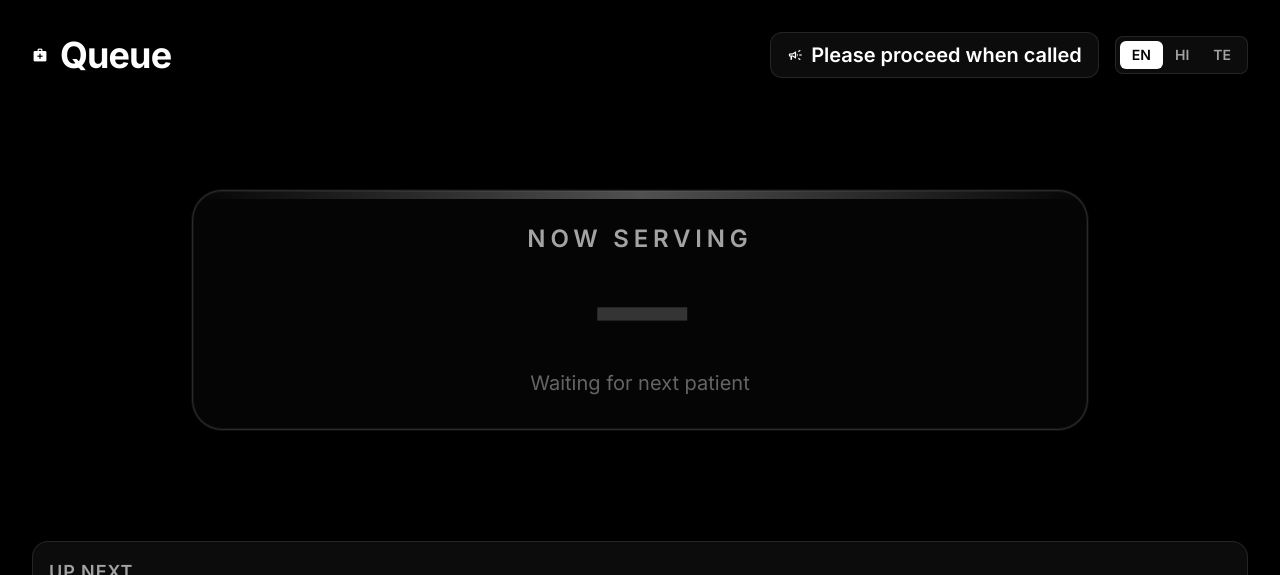
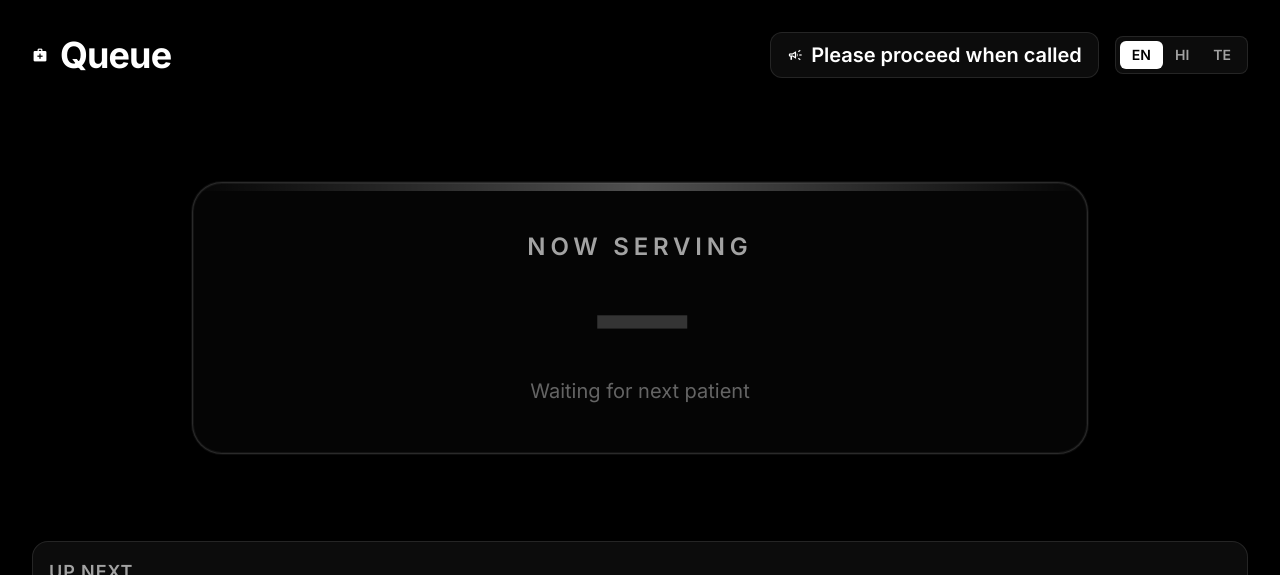
Before and after one commit to AnveshCheela/QueueFlow, a React (Vite) app in the folder client/: page /display/1 in a window 1280 px wide. Shown: the top 575 px of the page. Built offline with nearby package versions, Linux system fonts and the light colour scheme; no server answers.

Commit message:
Fix Public Display vertical overlap on small heights by enabling scroll

```diff
--- a/client/src/pages/PublicDisplayPage.jsx
+++ b/client/src/pages/PublicDisplayPage.jsx
@@ -140,12 +140,12 @@ export default function PublicDisplayPage() {
   }
 
   return (
-    <div className="w-screen h-screen flex flex-col text-on-surface relative overflow-hidden" style={{ fontFamily: "'Inter', sans-serif" }}>
+    <div className="w-full min-h-screen flex flex-col text-on-surface relative overflow-x-hidden" style={{ fontFamily: "'Inter', sans-serif" }}>
       {/* CSS-only animated background */}
-      <div className="absolute inset-0 bg-background -z-10" />
+      <div className="fixed inset-0 bg-background -z-10" />
 
       {/* Main Container */}
-      <div className="flex flex-col h-screen w-full max-w-[1920px] mx-auto p-4 md:p-8 relative z-10">
+      <div className="flex flex-col min-h-screen w-full max-w-[1920px] mx-auto p-4 md:p-8 relative z-10">
         {/* Header */}
         <header className="flex flex-col md:flex-row justify-between items-start md:items-center gap-4 mb-4 shrink-0">
           <div className="flex items-center gap-3">
@@ -183,8 +183,8 @@ export default function PublicDisplayPage() {
         </header>
 
         {/* Center: Now Serving */}
-        <main className="flex-1 flex items-center justify-center min-h-0 mb-4 relative">
-          <div className="glow-ring rounded-[30px] glass-panel w-full max-w-4xl flex flex-col items-center justify-center text-center relative overflow-hidden py-4 px-6 md:py-8">
+        <main className="flex-1 flex items-center justify-center my-6 relative min-h-[300px] shrink-0">
+          <div className="glow-ring rounded-[30px] glass-panel w-full max-w-4xl flex flex-col items-center justify-center text-center relative overflow-hidden py-8 px-6 md:py-12">
             {/* Top gradient bar */}
             <div className="absolute top-0 left-0 w-full h-2 bg-gradient-to-r from-transparent via-white to-transparent opacity-30" />
 
```
